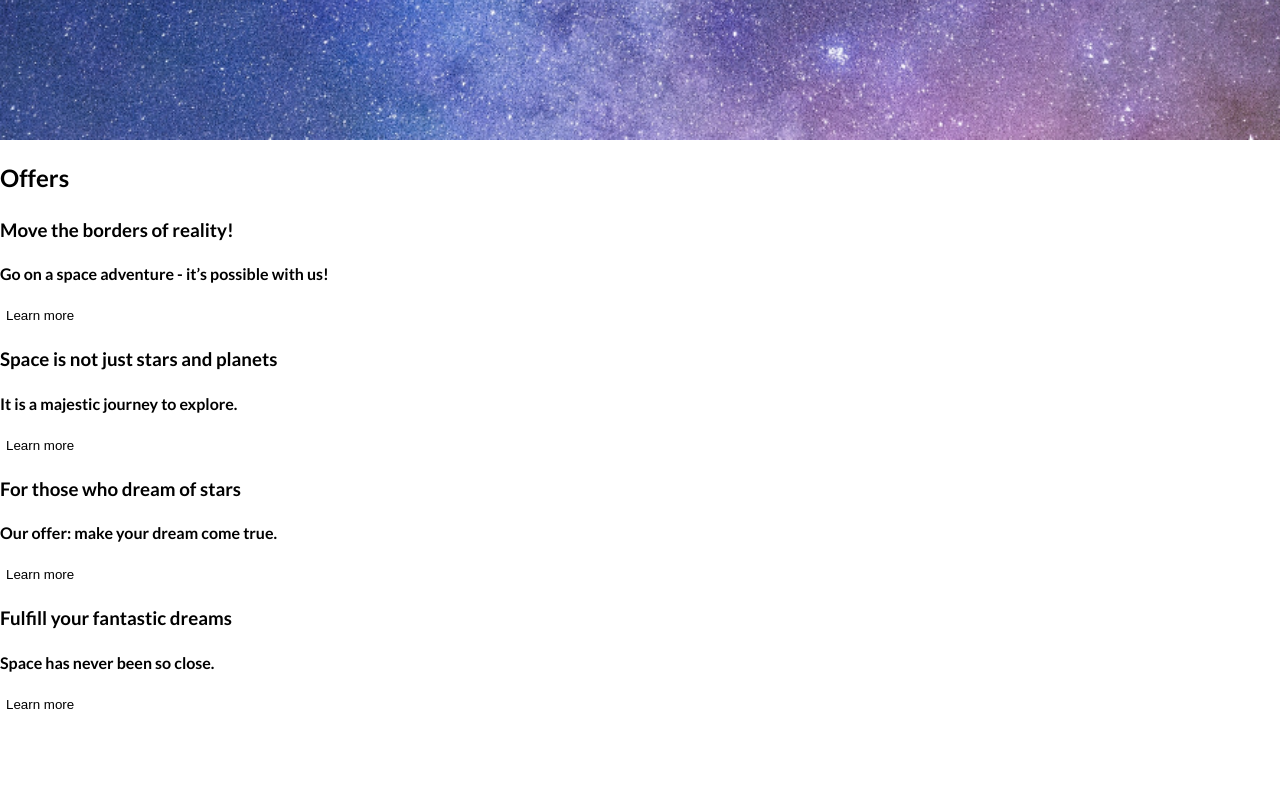
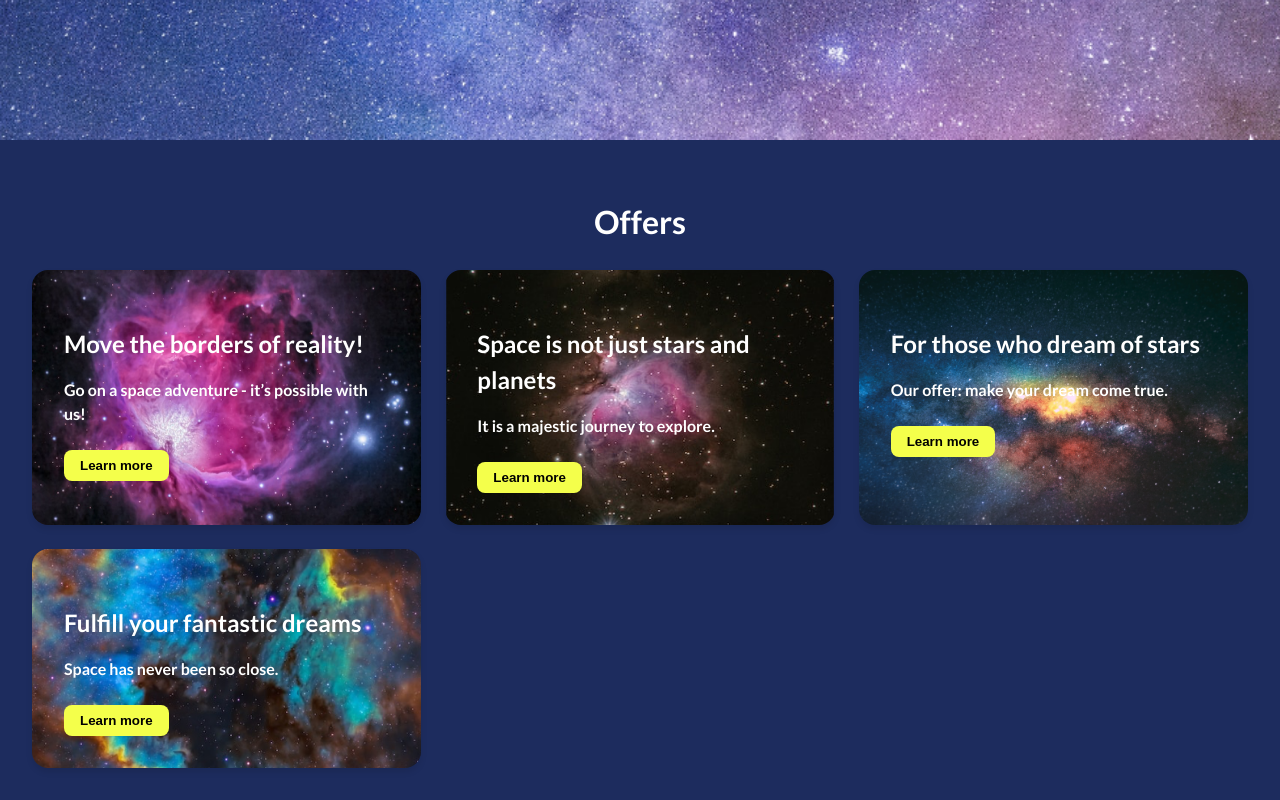
Before and after one commit to stepanencode/softswiss-cra-sass, a React (Create React App) app: page / in a window 1280 px wide. Shown: the part 773-1573 px from the top of the page. Before the commit the page ends 1488 px from the top, so only its background shows below. Built offline with nearby package versions, Linux system fonts and the light colour scheme; the HTML template or start-up script is replaced by a standard one.

Commit message:
Implement offers section

```diff
--- a/src/App.scss
+++ b/src/App.scss
@@ -396,101 +396,101 @@ $space-images: (
   }
 }
 
-// .offers {
-//   padding: 2rem;
-//   background-color: $background-color; // Основной фон секции
+.offers {
+  padding: 2rem;
+  background-color: $highlight-color;
 
-//   &__title {
-//     font-size: 2rem;
-//     font-weight: 700;
-//     margin-bottom: 1.5rem;
-//     text-align: center;
-//     color: $text-color;
-//   }
+  &__title {
+    font-size: 2rem;
+    font-weight: 700;
+    margin-bottom: 1.5rem;
+    text-align: center;
+    color: $text-color;
+  }
 
-//   &__list {
-//     display: grid;
-//     grid-template-columns: 1fr;
-//     gap: 1.5rem;
+  &__list {
+    display: grid;
+    grid-template-columns: 1fr;
+    gap: 1.5rem;
 
-//     @include respond-to(md) {
-//       grid-template-columns: repeat(2, 1fr);
-//     }
+    @include respond-to(md) {
+      grid-template-columns: repeat(2, 1fr);
+    }
 
-//     @include respond-to(lg) {
-//       grid-template-columns: repeat(3, 1fr);
-//     }
-//   }
+    @include respond-to(lg) {
+      grid-template-columns: repeat(3, 1fr);
+    }
+  }
 
-//   &__item {
-//     position: relative;
-//     padding: 2rem;
-//     background: image-set(
-//         url('./assets/images/item1@1x.png') 1x,
-//         url('./assets/images/item1@2x.png') 2x,
-//         url('./assets/images/item1@3x.png') 3x,
-//         url('./assets/images/item1@4x.png') 4x
-//       )
-//       center / cover no-repeat;
-//     border-radius: 1rem;
-//     color: $text-color-light;
-//     box-shadow: 0 4px 6px rgba(0, 0, 0, 0.1);
+  &__item {
+    position: relative;
+    padding: 2rem;
+    background: image-set(
+        url('./assets/images/move@1x.png') 1x,
+        url('./assets/images/move@2x.png') 2x,
+        url('./assets/images/move@3x.png') 3x,
+        url('./assets/images/move@4x.png') 4x
+      )
+      center / cover no-repeat;
+    border-radius: 1rem;
+    color: $text-color;
+    box-shadow: 0 4px 6px rgba(0, 0, 0, 0.1);
 
-//     &:nth-child(2) {
-//       background: image-set(
-//           url('./assets/images/item2@1x.png') 1x,
-//           url('./assets/images/item2@2x.png') 2x,
-//           url('./assets/images/item2@3x.png') 3x,
-//           url('./assets/images/item2@4x.png') 4x
-//         )
-//         center / cover no-repeat;
-//     }
+    &:nth-child(2) {
+      background: image-set(
+          url('./assets/images/space@1x.png') 1x,
+          url('./assets/images/space@2x.png') 2x,
+          url('./assets/images/space@3x.png') 3x,
+          url('./assets/images/space@4x.png') 4x
+        )
+        center / cover no-repeat;
+    }
 
-//     &:nth-child(3) {
-//       background: image-set(
-//           url('./assets/images/item3@1x.png') 1x,
-//           url('./assets/images/item3@2x.png') 2x,
-//           url('./assets/images/item3@3x.png') 3x,
-//           url('./assets/images/item3@4x.png') 4x
-//         )
-//         center / cover no-repeat;
-//     }
+    &:nth-child(3) {
+      background: image-set(
+          url('./assets/images/stars@1x.png') 1x,
+          url('./assets/images/stars@2x.png') 2x,
+          url('./assets/images/stars@3x.png') 3x,
+          url('./assets/images/stars@4x.png') 4x
+        )
+        center / cover no-repeat;
+    }
 
-//     &:nth-child(4) {
-//       background: image-set(
-//           url('./assets/images/item4@1x.png') 1x,
-//           url('./assets/images/item4@2x.png') 2x,
-//           url('./assets/images/item4@3x.png') 3x,
-//           url('./assets/images/item4@4x.png') 4x
-//         )
-//         center / cover no-repeat;
-//     }
-//   }
+    &:nth-child(4) {
+      background: image-set(
+          url('./assets/images/dreams@1x.png') 1x,
+          url('./assets/images/dreams@2x.png') 2x,
+          url('./assets/images/dreams@3x.png') 3x,
+          url('./assets/images/dreams@4x.png') 4x
+        )
+        center / cover no-repeat;
+    }
+  }
 
-//   &__item-title {
-//     font-size: 1.5rem;
-//     font-weight: 700;
-//     margin-bottom: 1rem;
-//   }
+  &__item-title {
+    font-size: 1.5rem;
+    font-weight: 700;
+    margin-bottom: 1rem;
+  }
 
-//   &__item-text {
-//     font-size: 1rem;
-//     margin-bottom: 1.5rem;
-//   }
+  &__item-text {
+    font-size: 1rem;
+    margin-bottom: 1.5rem;
+  }
 
-//   &__item-button {
-//     display: inline-block;
-//     padding: 0.5rem 1rem;
-//     background-color: $emphasis-color;
-//     color: $background-color;
-//     border: none;
-//     border-radius: 0.5rem;
-//     cursor: pointer;
-//     font-weight: 700;
-//     transition: background-color 0.3s ease;
+  &__item-button {
+    display: inline-block;
+    padding: 0.5rem 1rem;
+    background-color: $emphasis-color;
+    color: $background-color;
+    border: none;
+    border-radius: 0.5rem;
+    cursor: pointer;
+    font-weight: 700;
+    transition: background-color 0.3s ease;
 
-//     &:hover {
-//       background-color: lighten($emphasis-color, 10%);
-//     }
-//   }
-// }
+    &:hover {
+      background-color: lighten($emphasis-color, 10%);
+    }
+  }
+}
```
